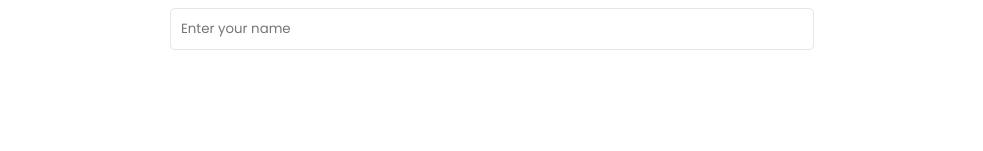
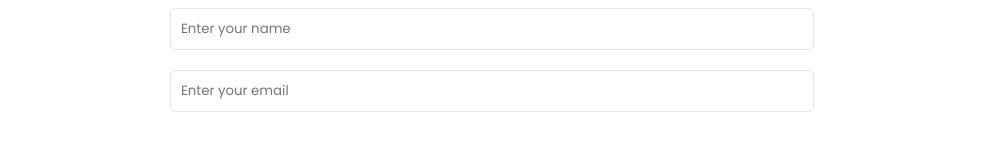
Before and after one commit to BrianNW/projects-mernstack-goalsapp, a React (Create React App) app in the folder frontend/: page /register in a window 1280 px wide. Shown: the part 315-466 px from the top of the page, without its empty margins (148-1131 px from the left). Built offline with nearby package versions, Linux system fonts and the light colour scheme.

Commit message:
Add email input fields

```diff
--- a/frontend/src/pages/Register.jsx
+++ b/frontend/src/pages/Register.jsx
@@ -39,6 +39,17 @@
             />
           </div>
 
+          <div className="form-group">
+            <input
+              type="email"
+              className="form-control"
+              id="email"
+              name="email"
+              value={email}
+              placeholder="Enter your email" onChange={onChange}
+            />
+          </div>
+
         </form>
       </section>
     </>
```
